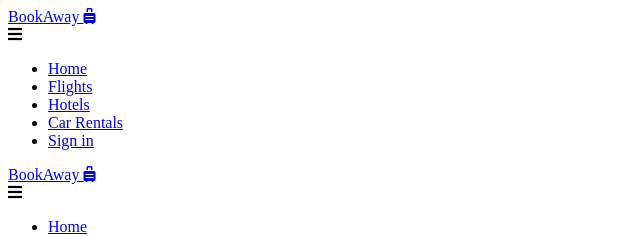
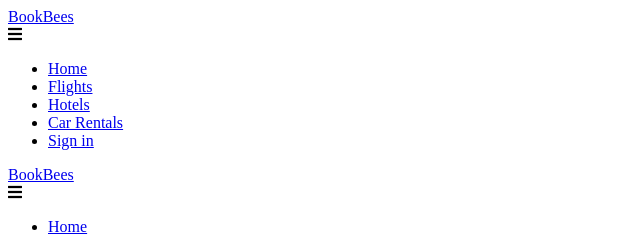
Before and after one commit to marmikpatel19/BookAway, a React (Create React App) app: page / in a window 1280 px wide. Shown: the top 236 px of the page, without its empty margins (0-640 px from the left). Built offline with nearby package versions, Linux system fonts and the light colour scheme.

Commit message:
rebrand menu and name

```diff
--- a/src/components/navbar.jsx
+++ b/src/components/navbar.jsx
@@ -16,7 +16,7 @@ function Navbar() {
         <div className="navbar-container">
           {/*Logo*/}
           <Link to="/" className="navbar-logo">
-            BookAway <i class="fas fa-suitcase-rolling"></i>
+            BookBees <i class="fa-solid fa-bee"></i>
           </Link>
           {/*Menu Toggle*/}
           <div className="menu-toggle" onClick={handleClick}>
```
